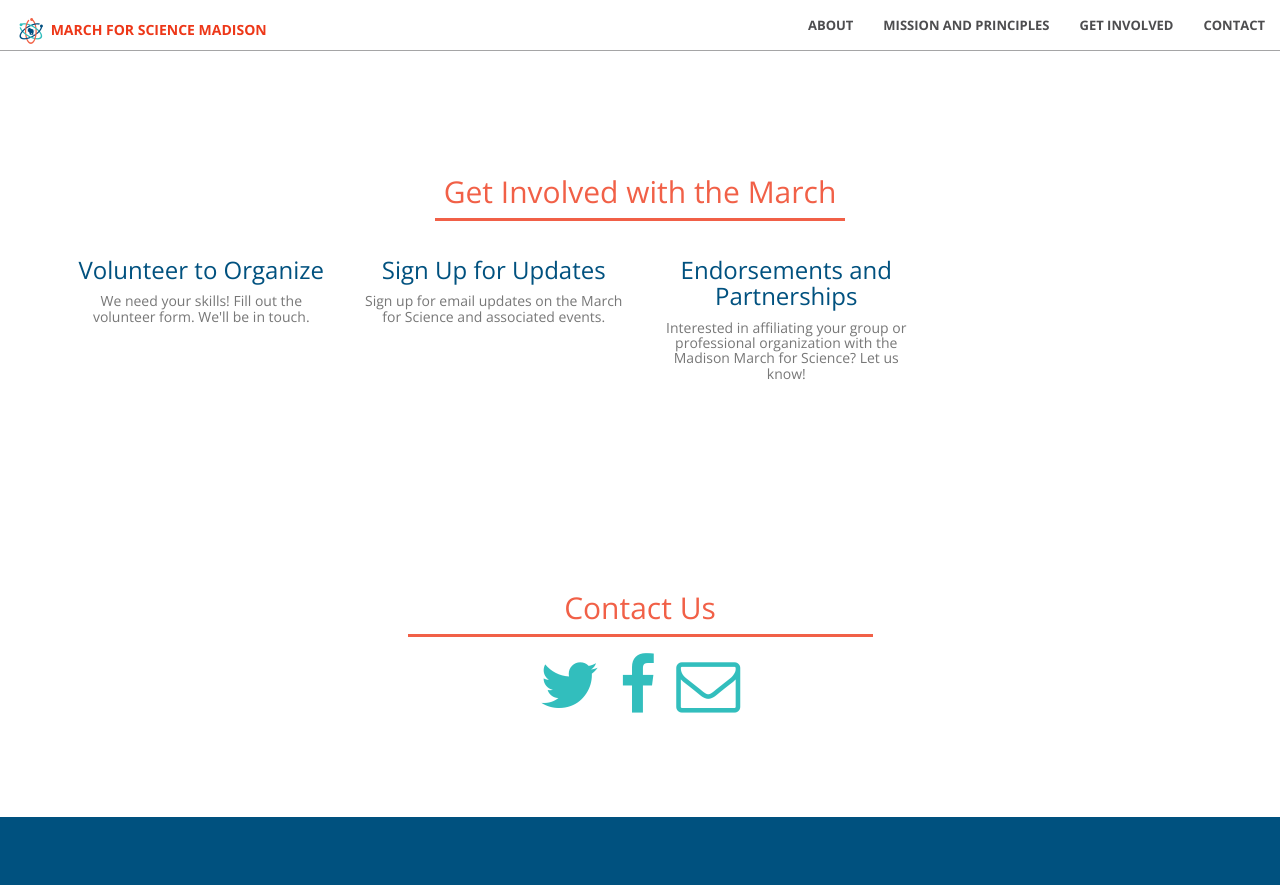
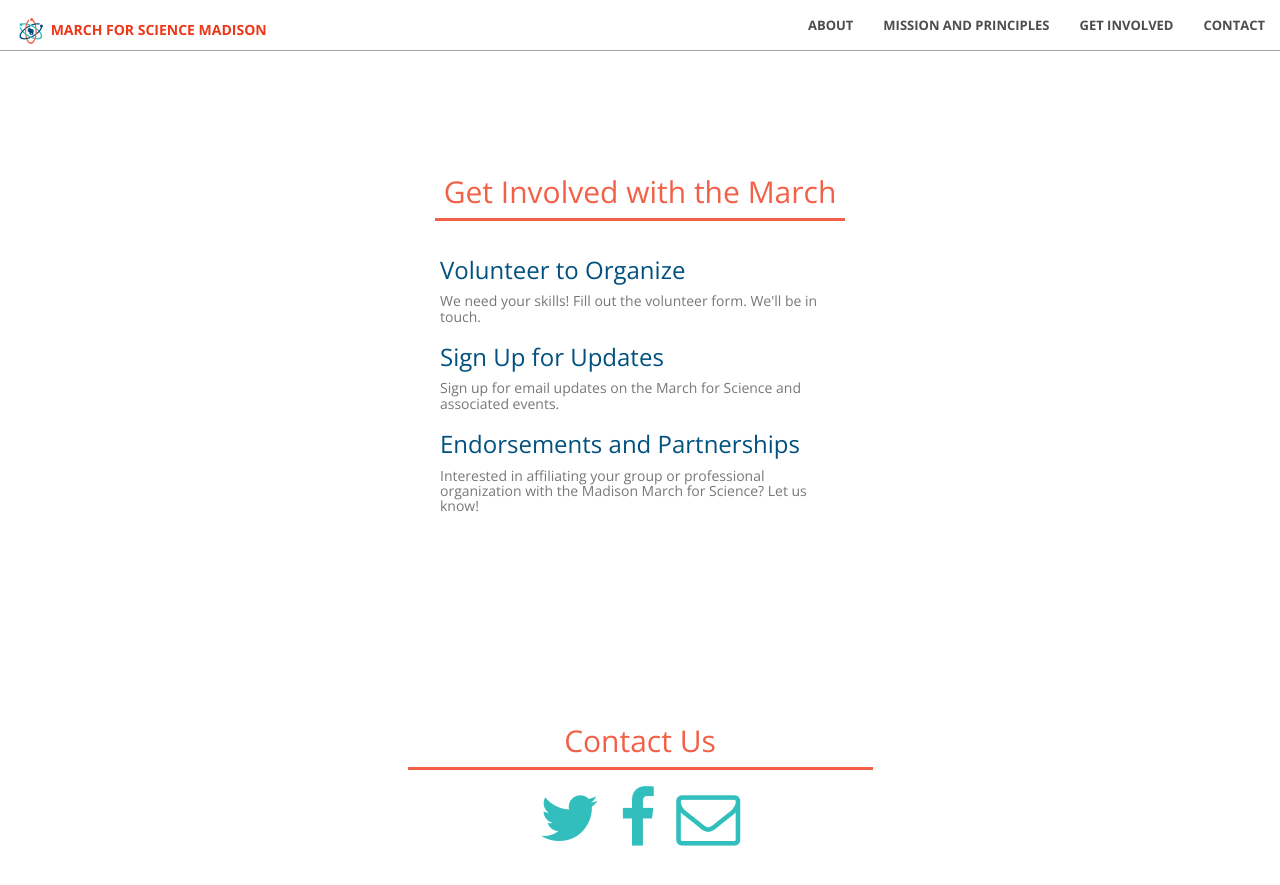
Before and after one commit to ScienceMarchMadison/m4smadison.github.io, a Jekyll site: the page built from index.html, in a window 1280 px wide and 900 px high, scrolled down 1872 px. Shown: the top 885 px of the window. Built offline with Jekyll 4.4.1, drawn with Linux system fonts in a browser that asks for light colours; comment, search, counter and statistics services are not loaded.

Commit message:
Update involve.html

```diff
--- a/_includes/involve.html
+++ b/_includes/involve.html
@@ -10,7 +10,7 @@
     </div>
     <div class="container">
         <div class="row" style="align:center">
-            <div class="col-lg-3 col-md-6 text-center">
+            <div>
                 <div class="service-box">
 <!--                     <i class="fa fa-4x fa-diamond wow bounceIn text-primary"></i> -->
                     <a href="https://goo.gl/forms/3MMnPZUCRDnGcwNl1" target="_blank"><h3 style="color:#00517f">Volunteer to Organize</h3></a>
@@ -26,14 +26,15 @@
             <!--    </div>-->
             <!--</div>-->
 
-            <div class="col-lg-3 col-md-6 text-center">
+            <div>
                 <div class="service-box">
 <!--                     <i class="fa fa-4x fa-newspaper-o wow bounceIn text-primary" data-wow-delay=".2s"></i> -->
                     <a href="http://eepurl.com/cDNSKT" target="_blank"><h3 style="color:#00517f">Sign Up for Updates</h3></a>
                     <h5 class="text-muted">Sign up for email updates on the March for Science and associated events.</h5>
                 </div>
             </div>
-            <div class="col-lg-3 col-md-6 text-center">
+
+            <div>
                 <div class="service-box">
 <!--                     <i class="fa fa-4x fa-heart wow bounceIn text-primary" data-wow-delay=".3s"></i> -->
                     <a href="mailto:{{ site.email }}?subject=Endorsements and Partnerships"><h3 style="color:#00517f">Endorsements and Partnerships</h3></a>
```
